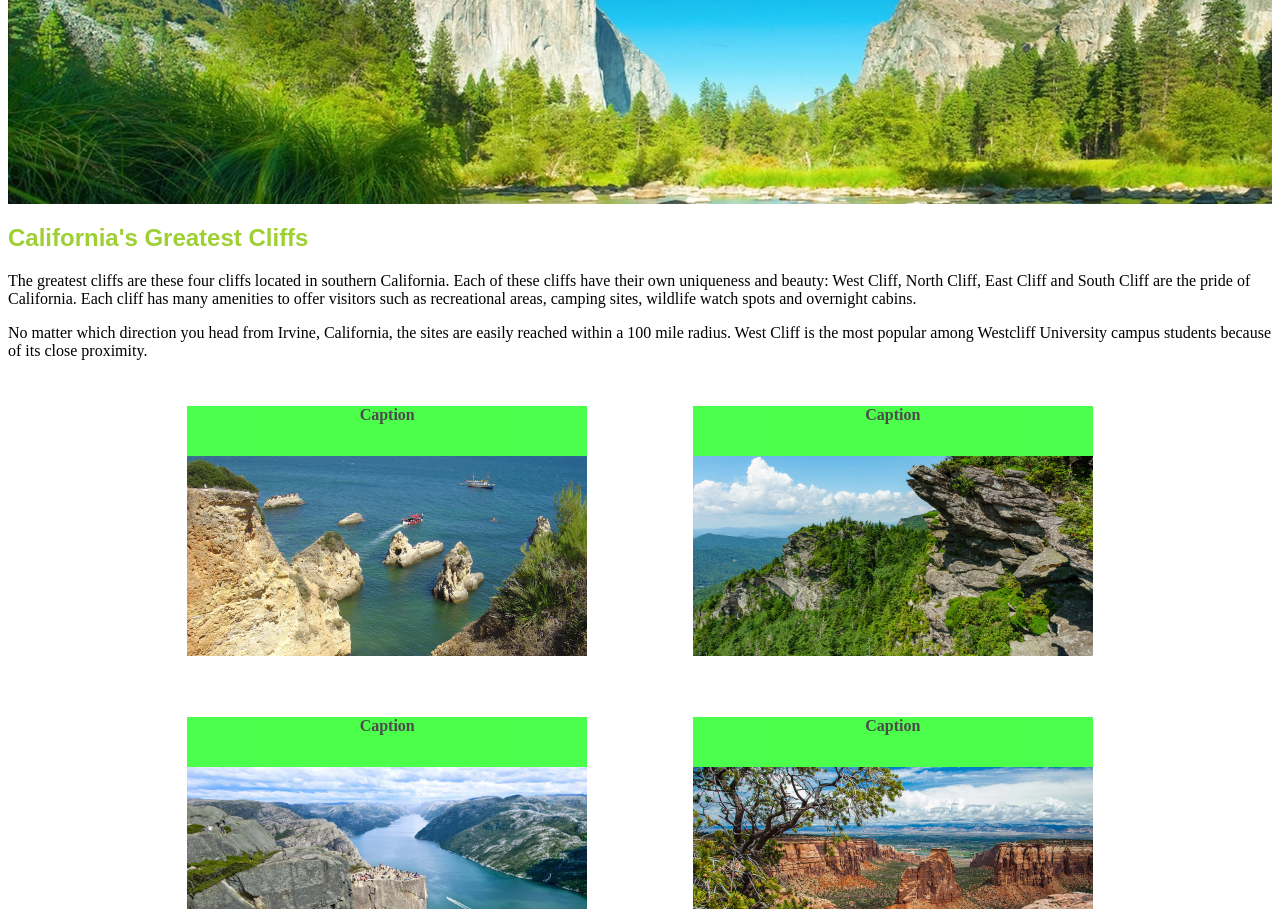
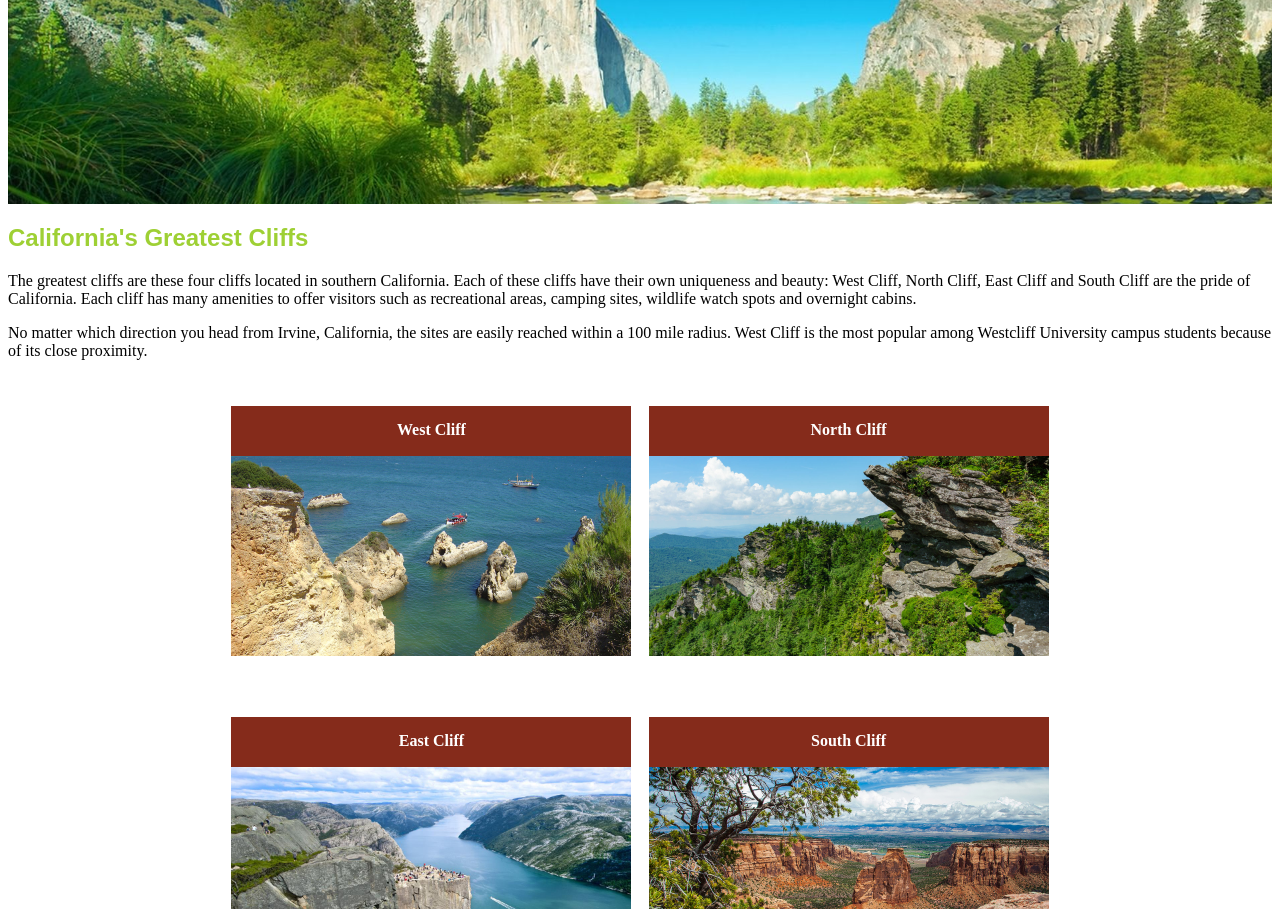
Before and after one commit to Anand249/homework-module1, a plain HTML site: page cliffs.html in a window 1280 px wide. Shown: the part 204-1113 px from the top of the page. Drawn offline with Linux system fonts and the light colour scheme.

Commit message:
Commit 2 added header to imges

```diff
--- a/cliffs.html
+++ b/cliffs.html
@@ -18,8 +18,8 @@
           <img src="images/logo.png" alt="Great Cliffs Logo" width="125" />
           <nav class="main-menu">
             <ul>
-              <li class="active"><a href="index.html">Home</a></li>
-              <li><a href="cliffs.html">Cliffs</a></li>
+              <li><a href="index.html">Home</a></li>
+              <li class="active"><a href="cliffs.html">Cliffs</a></li>
               <li><a href="activities.html">Activities</a></li>
               <li><a href="contact.html">Contact</a></li>
             </ul>
@@ -40,46 +40,24 @@
       easily reached within a 100 mile radius. West Cliff is the most popular
       among Westcliff University campus students because of its close proximity.
     </p>
-    <!-- <section id="cliff">
-      <div>
-        <ul>
-          <li>
-            <img src="images/cliff-west-sea.jpeg" alt="West Cliff Sea">
-          </li>
-          <li>
-            <img src="images/cliff-north-mountain.jpeg" alt="North Mountain">
-          </li>
-        </ul>
-      </div>
-      <div>
-        <ul>
-          <li>
-            <img src="images/cliff-east-river.jpeg" alt="East River">
-          </li>
-          <li>
-            <img src="images/cliff-south-canyon.jpeg" alt="South Canyon">
-          </li>
-        </ul>
-      </div>
-    </section> -->
     <div>
       <div class="row">
         <div class="column">
-          <div class="caption">Caption</div>
+          <div class="caption">West Cliff</div>
           <img src="images/cliff-west-sea.jpeg" alt="West Cliff Sea" />
         </div>
         <div class="column">
-          <div class="caption">Caption</div>
+          <div class="caption">North Cliff</div>
           <img src="images/cliff-north-mountain.jpeg" alt="North Mountain" />
         </div>
       </div>
       <div class="row">
         <div class="column">
-          <div class="caption">Caption</div>
+          <div class="caption">East Cliff</div>
           <img src="images/cliff-east-river.jpeg" alt="East River" />
         </div>
         <div class="column">
-          <div class="caption">Caption</div>
+          <div class="caption">South Cliff</div>
           <img src="images/cliff-south-canyon.jpeg" alt="South Canyon" />
         </div>
       </div>
--- a/styles.css
+++ b/styles.css
@@ -262,7 +262,7 @@ fieldset {
 
 .row {
   display: flex;
-  padding: 2% 10% 2% 10%;
+  padding: 2% 17% 2% 17%;
   align-items: center;
 }
 
@@ -280,10 +280,10 @@ fieldset {
 }
 
 .caption {
+  padding: 15px 0 0 0;
   height: 50px;
-  color: black;
-  background: lime;
+  color: #fff;
+  background: #852b1b;
   text-align: center;
   font-weight: bold;
-  opacity: 0.7;
 }
```
